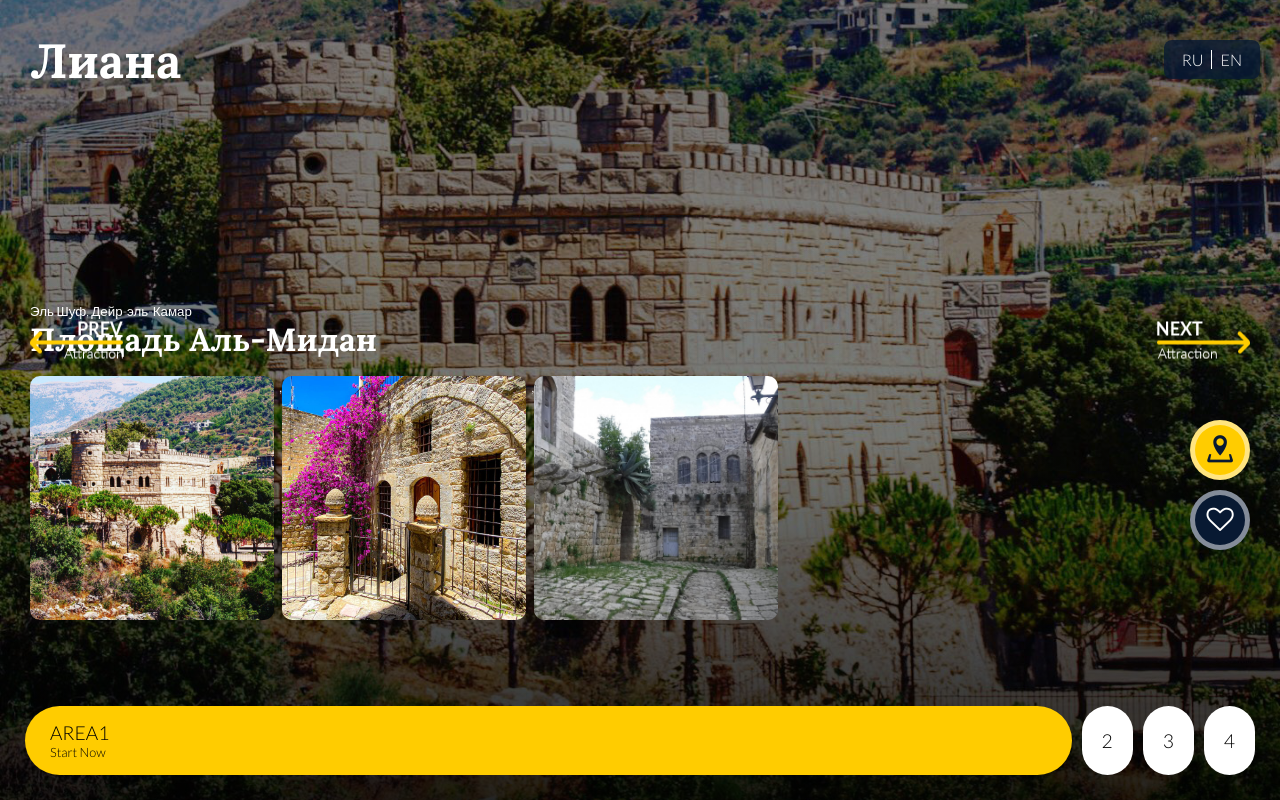
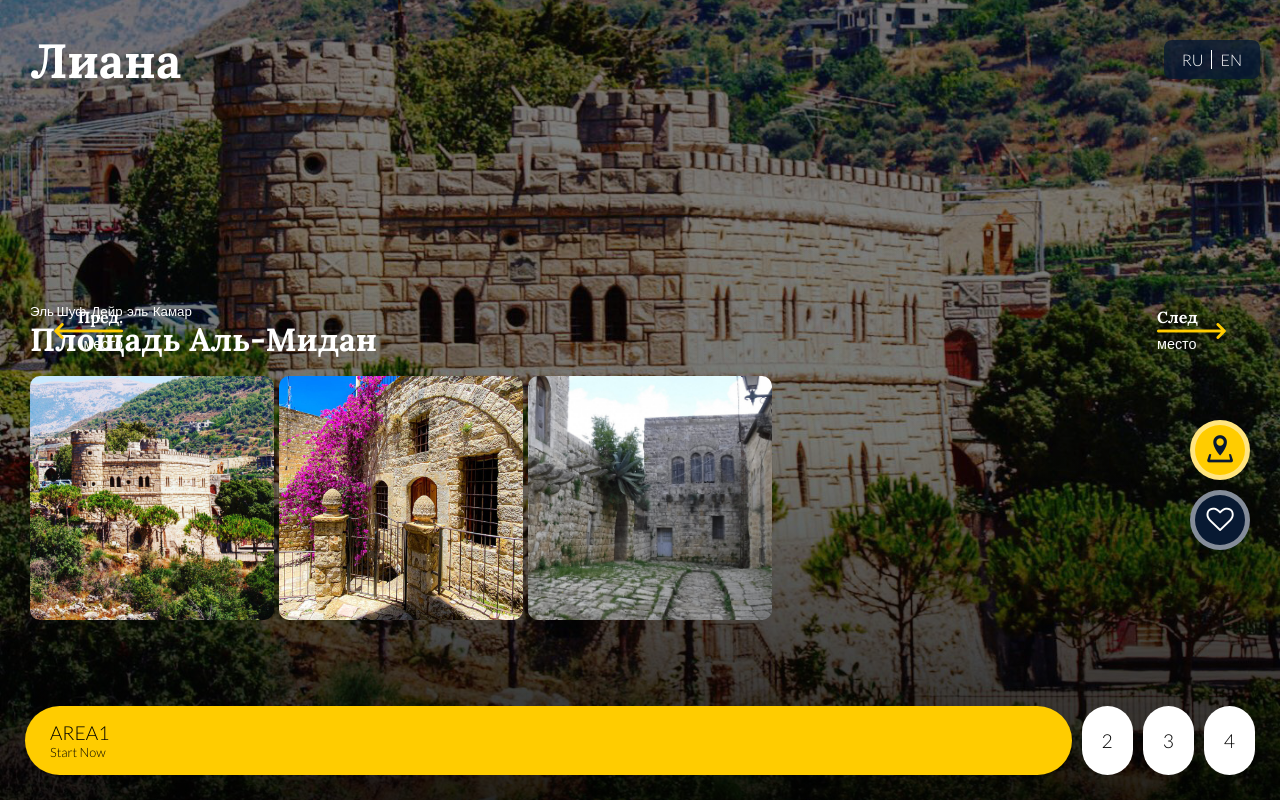
Before and after one commit to cybta/liashik, a website: page index.html in a window 1280 px wide. Drawn offline with Linux system fonts and the light colour scheme.

Commit message:
dynamic arrows languages

```diff
--- a/assets/css/icons.css
+++ b/assets/css/icons.css
@@ -1,10 +1,10 @@
 @font-face {
   font-family: 'icomoon';
-  src:  url('fonts/icomoon.eot?m9krja');
-  src:  url('fonts/icomoon.eot?m9krja#iefix') format('embedded-opentype'),
-    url('fonts/icomoon.ttf?m9krja') format('truetype'),
-    url('fonts/icomoon.woff?m9krja') format('woff'),
-    url('fonts/icomoon.svg?m9krja#icomoon') format('svg');
+  src:  url('fonts/icomoon.eot?zo9ay');
+  src:  url('fonts/icomoon.eot?zo9ay#iefix') format('embedded-opentype'),
+    url('fonts/icomoon.ttf?zo9ay') format('truetype'),
+    url('fonts/icomoon.woff?zo9ay') format('woff'),
+    url('fonts/icomoon.svg?zo9ay#icomoon') format('svg');
   font-weight: normal;
   font-style: normal;
   font-display: block;
@@ -25,6 +25,12 @@
   -moz-osx-font-smoothing: grayscale;
 }
 
+.icon-prev:before {
+  content: "\e903";
+}
+.icon-next:before {
+  content: "\e904";
+}
 .icon-location:before {
   content: "\e902";
 }
--- a/assets/css/style.css
+++ b/assets/css/style.css
@@ -182,15 +182,75 @@
   background-repeat: no-repeat;
 }
 
+.carousel-nav > div{
+  width: 100%;
+  height: 100%;
+  position: relative;
+  top: 0;
+  left: 0;
+}
+
+.carousel-nav > div:before,
+.carousel-nav > div:after{
+  position: absolute;
+}
+
+.EN .carousel-nav > div:after{
+  bottom: -5px;
+  font-size: .9rem;
+  content: "Attraction"
+}
+
+.RU .carousel-nav > div:after{
+  bottom: 7px;
+  font-size: .9rem;
+  content: "место"
+}
+.carousel-nav > div:before{
+  font-family: "Lora", serif;
+  top: -15px;
+}
+
+.carousel-nav.previous > div:before,
+.carousel-nav.previous > div:after{
+  right: 0;
+}
+
+.EN .carousel-nav.previous > div:before{
+  content: "Prev"
+}
+
+.RU .carousel-nav.previous > div:before{
+  content: "Пред."
+}
+
+.EN .carousel-nav.next > div:before{
+  content: "Next"
+}
+
+.RU .carousel-nav.next > div:before{
+  content: "След"
+}
+
 .carousel-nav.previous {
   left: 30px;
-  background-image: url("../images/prev.png");
+  text-align: right;
 }
 
 .carousel-nav.next {
   right: 30px;
-  background-image: url("../images/next.png");
+  text-align: left;
 }
+
+.carousel-nav.previous span,
+.carousel-nav.next span {
+  color: #ffcc00;
+}
+
+.carousel-nav.next > div:after{
+  left: 0;
+}
+
 
 .navigation {
   width: 100%;
--- a/assets/js/main.js
+++ b/assets/js/main.js
@@ -29,6 +29,7 @@
       data.map((day, i) => {
         if (i == state.page - 1) {
           $("#app").innerHTML = "";
+          state.lang === "EN" ? $('#app').classList.add("EN") : $('#app').classList.add("RU") ;
           const places = day.places;
           const getPlaces = () => {
             let listOfPlaces = "";
@@ -53,6 +54,8 @@
                   `;
                 thumbs.push(letThumb);
               });
+
+              const newThumbs = thumbs.join("")
 
               const aPlace = `
                     <div class="place" data-bg="${index}" style="background-image:url(${
@@ -80,7 +83,7 @@
                                     <h1>${place.toDo}</h1>
                                 </div>
                                 <div class="gallery">
-                                    ${thumbs}
+                                    ${newThumbs}
                                 </div>
                             </div>
                         </div>
@@ -96,7 +99,7 @@
                 <div class="carouselWrapper">${getPlaces()}</div>
                 ${
                   places.length > 1
-                    ? '<div id="previous" class="previous carousel-nav"></div><div id="next" class="next carousel-nav"></div>'
+                    ? '<div id="previous" class="previous carousel-nav"><div><span class="icon-prev"></span></div></div><div id="next" class="next carousel-nav"><div><span class="icon-next"></span></div></div>'
                     : ""
                 }
             </div>`;
```
Also changed, not shown: assets/css/selection.json (+1 -1 lines), assets/css/fonts/icomoon.ttf, assets/css/fonts/icomoon.woff, assets/images/next.png (deleted), assets/images/prev.png (deleted), 2 other files.
